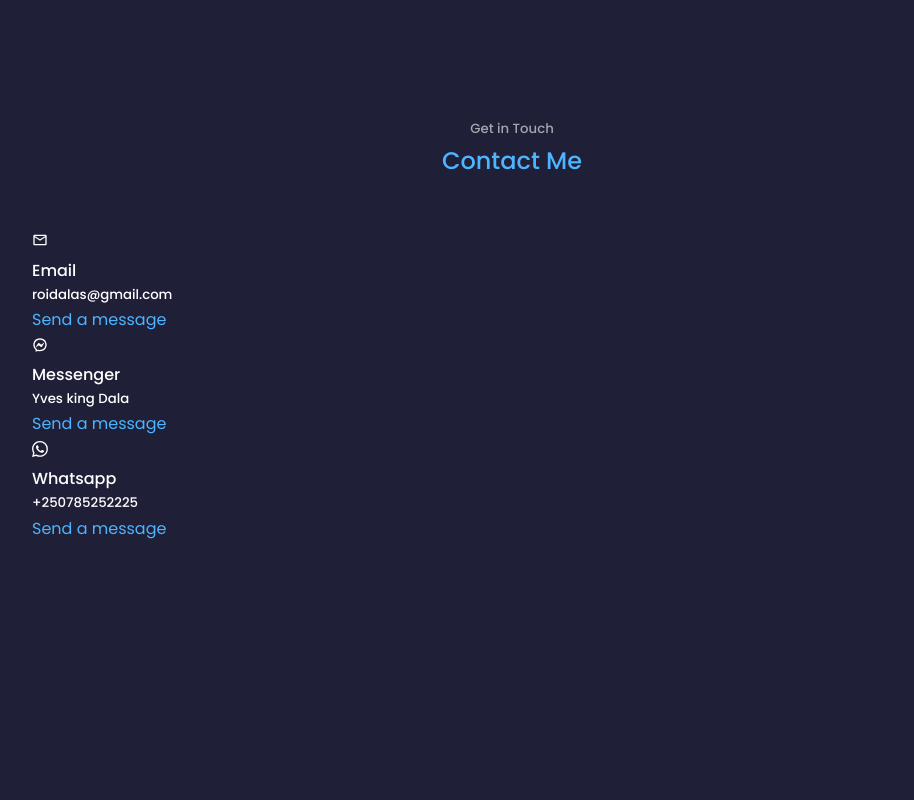
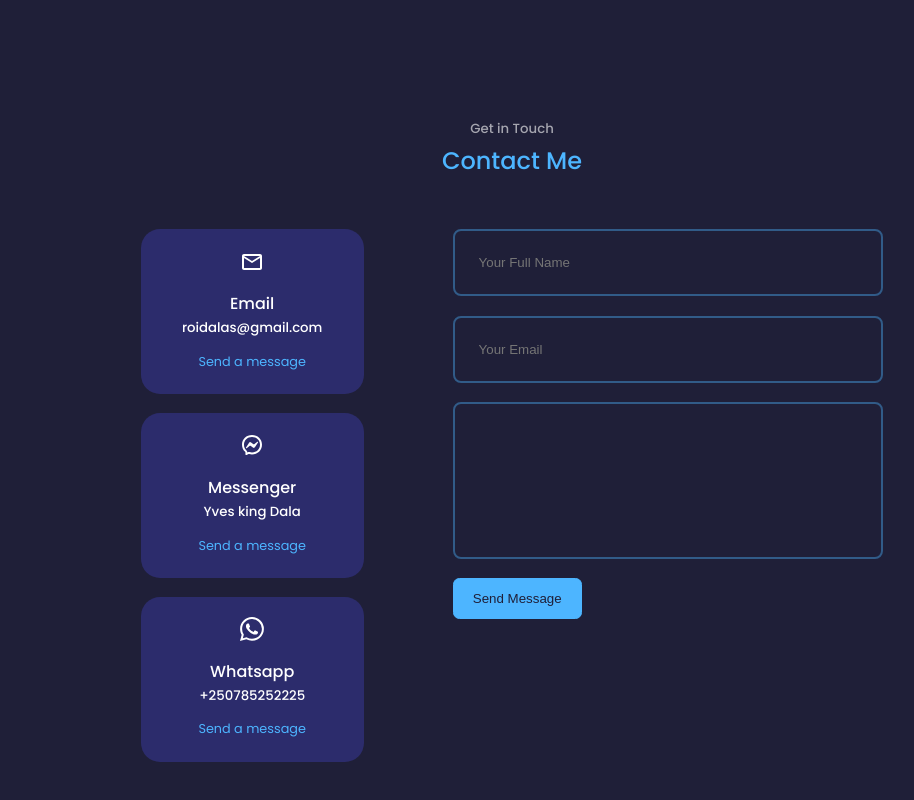
Before and after one commit to jean-yves1994/portfolio, a React (Create React App) app: page / in a window 1280 px wide. Shown: the part 2666-3466 px from the top of the page, without its empty margins (128-1042 px from the left). Built offline with nearby package versions, Linux system fonts and the light colour scheme.

Commit message:
email contact

```diff
--- a/package.json
+++ b/package.json
@@ -6,6 +6,7 @@
     "@testing-library/jest-dom": "^5.16.5",
     "@testing-library/react": "^13.4.0",
     "@testing-library/user-event": "^13.5.0",
+    "emailjs-com": "^3.2.0",
     "react": "^18.2.0",
     "react-dom": "^18.2.0",
     "react-icons": "^4.6.0",
--- a/src/components/contact/Contact.jsx
+++ b/src/components/contact/Contact.jsx
@@ -1,10 +1,32 @@
-import React from "react";
 import "./contact.css";
 import { MdOutlineEmail } from "react-icons/md";
 import { RiMessengerLine } from "react-icons/ri";
 import { BsWhatsapp } from "react-icons/bs";
+import emailjs from "emailjs-com";
+import React, { useRef } from "react";
 
 const Contact = () => {
+  const form = useRef();
+  const sendEmail = (e) => {
+    e.preventDefault();
+
+    emailjs
+      .sendForm(
+        "service_cjcqo3p",
+        "template_p22kqem",
+        form.current,
+        "Glmj2Lf4bSXZNPFdR"
+      )
+      .then(
+        (result) => {
+          console.log(result.text);
+        },
+        (error) => {
+          console.log(error.text);
+        }
+      );
+    e.target.reset();
+  };
   return (
     <section id="contact">
       <h5>Get in Touch</h5>
@@ -12,25 +34,46 @@ const Contact = () => {
       <div className="container contact__container">
         <div className="contact__options">
           <article className="contact__option">
-            <MdOutlineEmail/>
+            <MdOutlineEmail className="contact__option-icon" />
             <h4>Email</h4>
             <h5>roidalas@gmail.com</h5>
-            <a href="">Send a message</a>
+            <a href="mailto:roidalas@gmail.com" target="_blank">
+              Send a message
+            </a>
           </article>
           <article className="contact__option">
-            <RiMessengerLine/>
+            <RiMessengerLine className="contact__option-icon" />
             <h4>Messenger</h4>
             <h5>Yves king Dala</h5>
-            <a href="">Send a message</a>
+            <a href="https://m.me/yves.dala" target="_blank">
+              Send a message
+            </a>
           </article>
           <article className="contact__option">
-            <BsWhatsapp/>
+            <BsWhatsapp className="contact__option-icon" />
             <h4>Whatsapp</h4>
             <h5>+250785252225</h5>
-            <a href="">Send a message</a>
+            <a
+              href="https://api.whatsapp.com/send?phone=+250785252225"
+              target="_blank"
+            >
+              Send a message
+            </a>
           </article>
         </div>
-        <form action=""></form>
+        <form ref={form} onSubmit={sendEmail}>
+          <input
+            type="text"
+            name="name"
+            placeholder="Your Full Name"
+            required
+          />
+          <input type="email" name="email" placeholder="Your Email" required />
+          <textarea name="message" rows="7"></textarea>
+          <button type="submit" className="btn btn-primary">
+            Send Message
+          </button>
+        </form>
       </div>
     </section>
   );
--- a/src/components/contact/contact.css
+++ b/src/components/contact/contact.css
@@ -0,0 +1,65 @@
+.container.contact__container{
+    width: 58%;
+    display: grid;
+    grid-template-columns: 30% 58%;
+    gap: 12%;
+}
+
+.contact__options{
+    display: flex;
+    flex-direction: column;
+    gap: 1.2rem;
+}
+
+.contact__option{
+    background: var(--color-bg-variant);
+    padding: 1.2rem;
+    border-radius: 1.2rem;
+    text-align: center;
+    border: 1px solid transparent;
+    transition: var(--transition);
+}
+
+.contact__option:hover{
+    background: transparent;
+    border-color: var(--color-primary-variant);
+}
+.contact__option-icon{
+    font-size: 1.5rem;
+    margin-bottom: 0.5rem;
+}
+
+.contact__option a{
+    margin-top: 0.7rem;
+    display: inline-block;
+    font-size: 0.8rem;
+}
+
+form{
+    display: flex;
+    flex-direction: column;
+    gap: 1.2rem;
+}
+
+input,textarea{
+    width: 100%;
+    padding: 1.5rem;
+    border-radius: 0.5rem;
+    background: transparent;
+    border: 2px solid var(--color-primary-variant);
+    resize: none;
+    color: var(--color-white);
+}
+
+@media screen and (max-width:1024px) {
+    .container.contact__container{
+        grid-template-columns: 1fr;
+        gap: 2rem;
+    }
+}
+
+@media screen and (max-width:600px) {
+    .container.contact__container{
+        grid-template-columns: var(--container-width-sm);
+    }
+}
```
Also changed, not shown: 1 other file (tests, documents, lock files or other folders).
